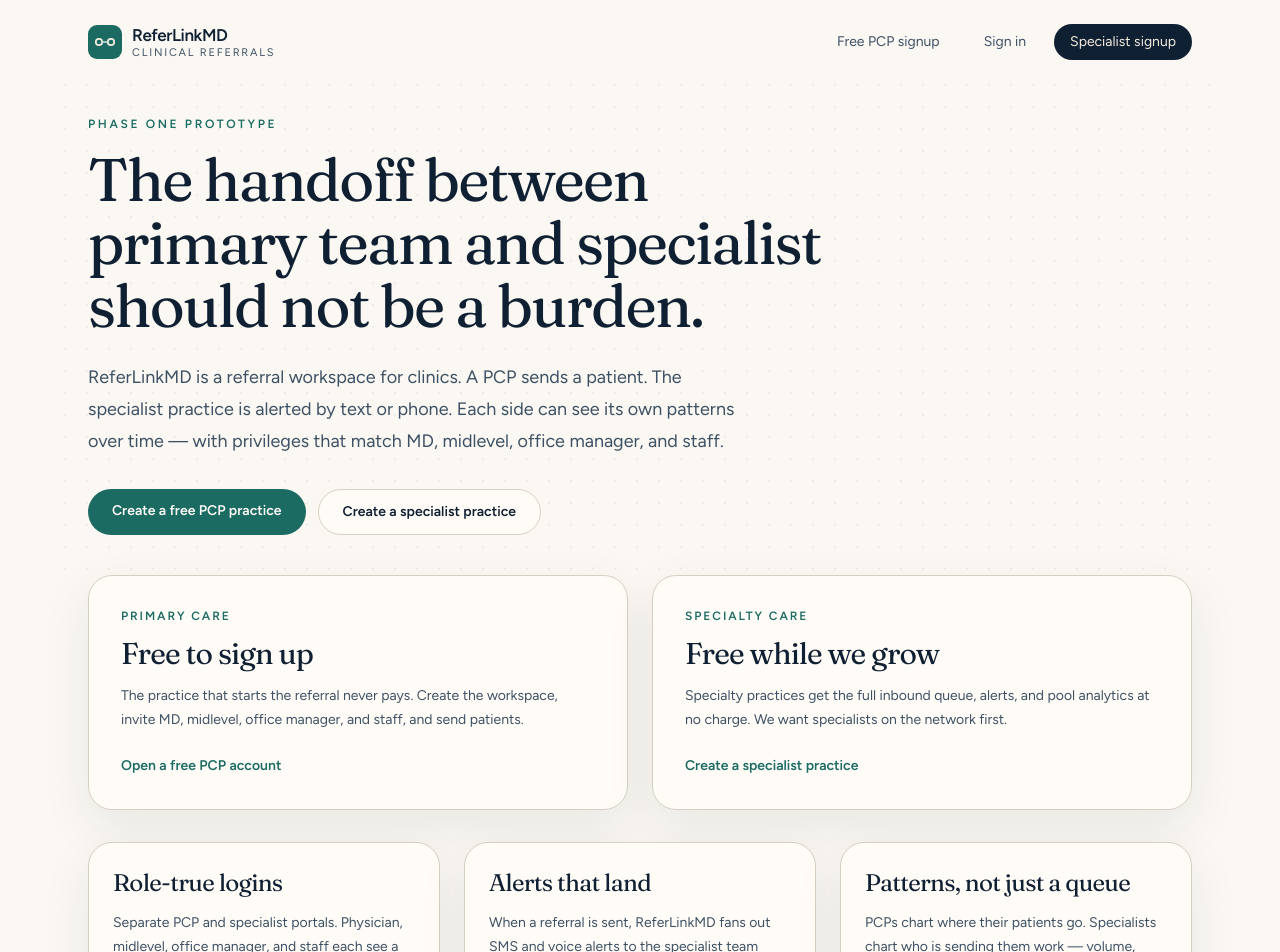
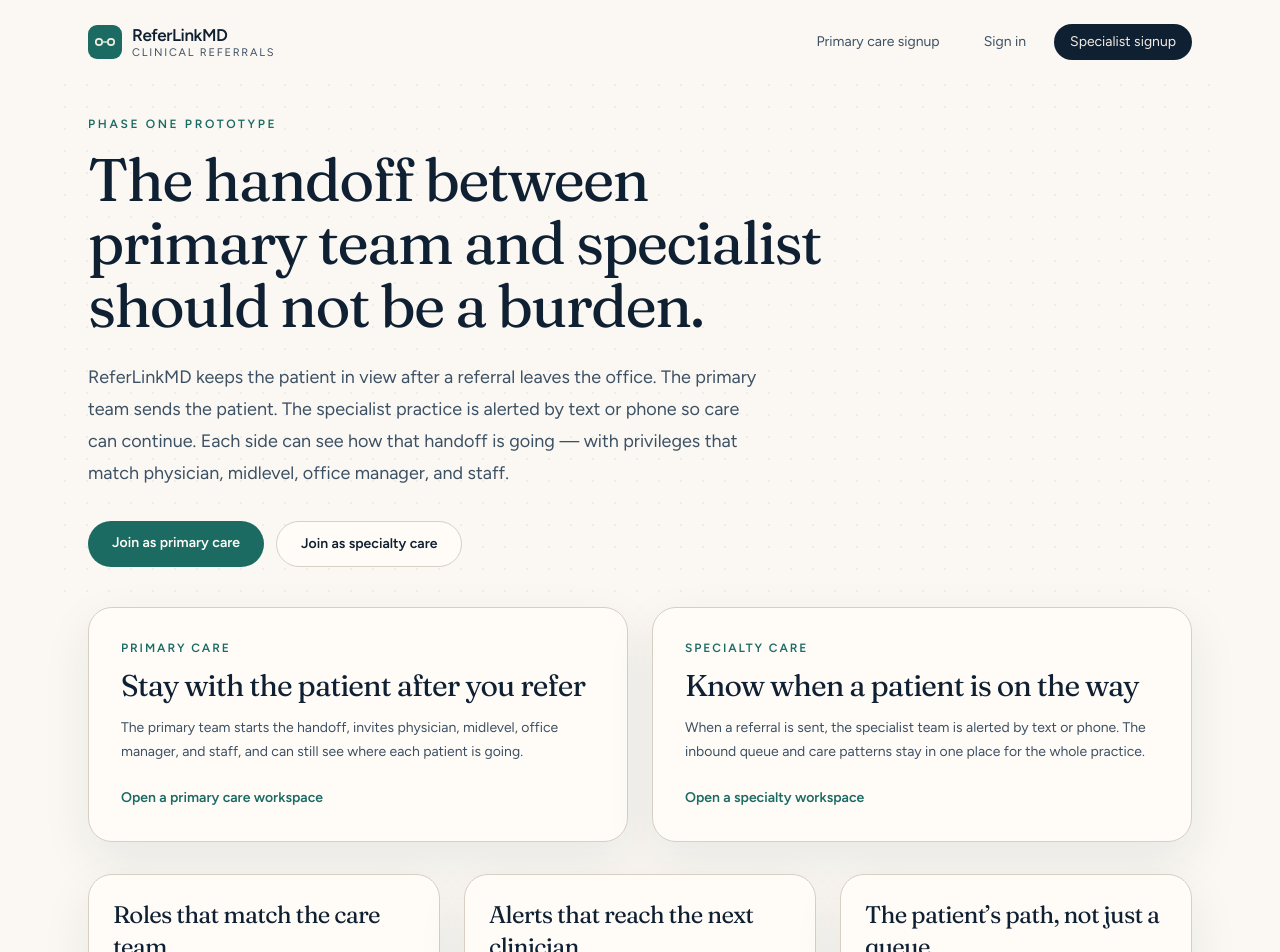
Before and after one commit to sanjaysangwan/referlinkMD, a Next.js app: page / in a window 1280 px wide. Shown: the top 952 px of the page. Built offline with nearby package versions, Linux system fonts and the light colour scheme.

Commit message:
Remove payment language from the landing page
Keep the preferred handoff headline and rewrite the rest of the public
homepage around the patient and the care team, with no free, trial,
or price copy.

Co-authored-by: sanjaysangwan <sanjaysangwan@users.noreply.github.com>

```diff
--- a/src/app/page.tsx
+++ b/src/app/page.tsx
@@ -1,23 +1,14 @@
 import Link from "next/link";
 import { Brand } from "@/components/brand";
-import {
-  SPECIALIST_MONTHLY_USD,
-  SPECIALIST_TRIAL_MONTHS,
-  specialistBillingEnabled,
-  specialistHeaderCta,
-  specialistSignupCta,
-} from "@/lib/billing";
 
 export default function HomePage() {
-  const billingOn = specialistBillingEnabled();
-
   return (
     <div className="min-h-screen bg-paper">
       <header className="mx-auto flex max-w-6xl items-center justify-between px-6 py-6">
         <Brand subtitle="Clinical referrals" />
         <div className="flex gap-3 text-sm">
           <Link className="rounded-full px-4 py-2 text-ink-soft hover:text-ink" href="/signup/pcp">
-            Free PCP signup
+            Primary care signup
           </Link>
           <Link className="rounded-full px-4 py-2 text-ink-soft hover:text-ink" href="/login/pcp">
             Sign in
@@ -26,7 +17,7 @@ export default function HomePage() {
             className="rounded-full bg-ink px-4 py-2 text-sand hover:bg-brand-deep"
             href="/signup/specialist"
           >
-            {specialistHeaderCta()}
+            Specialist signup
           </Link>
         </div>
       </header>
@@ -39,23 +30,24 @@ export default function HomePage() {
           The handoff between primary team and specialist should not be a burden.
         </h1>
         <p className="mt-6 max-w-2xl text-lg leading-8 text-ink-soft">
-          ReferLinkMD is a referral workspace for clinics. A PCP sends a patient.
-          The specialist practice is alerted by text or phone. Each side can
-          see its own patterns over time — with privileges that match MD,
-          midlevel, office manager, and staff.
+          ReferLinkMD keeps the patient in view after a referral leaves the office.
+          The primary team sends the patient. The specialist practice is alerted by
+          text or phone so care can continue. Each side can see how that handoff is
+          going — with privileges that match physician, midlevel, office manager,
+          and staff.
         </p>
         <div className="mt-8 flex flex-wrap gap-3">
           <Link
             href="/signup/pcp"
             className="rounded-full bg-brand px-6 py-3 text-sm font-semibold text-white hover:bg-brand-deep"
           >
-            Create a free PCP practice
+            Join as primary care
           </Link>
           <Link
             href="/signup/specialist"
             className="rounded-full border border-ink/15 bg-white px-6 py-3 text-sm font-semibold text-ink hover:border-ink/40"
           >
-            {specialistSignupCta()}
+            Join as specialty care
           </Link>
         </div>
       </section>
@@ -63,39 +55,24 @@ export default function HomePage() {
       <section className="mx-auto grid max-w-6xl gap-6 px-6 pb-8 md:grid-cols-2">
         <article className="rounded-3xl border border-line bg-white p-8 shadow-[var(--shadow)]">
           <p className="text-xs font-semibold uppercase tracking-[0.16em] text-brand">Primary care</p>
-          <h2 className="mt-3 text-3xl">Free to sign up</h2>
+          <h2 className="mt-3 text-3xl">Stay with the patient after you refer</h2>
           <p className="mt-3 text-sm leading-6 text-ink-soft">
-            The practice that starts the referral never pays. Create the workspace, invite MD,
-            midlevel, office manager, and staff, and send patients.
+            The primary team starts the handoff, invites physician, midlevel, office
+            manager, and staff, and can still see where each patient is going.
           </p>
           <Link href="/signup/pcp" className="mt-6 inline-block text-sm font-semibold text-brand">
-            Open a free PCP account
+            Open a primary care workspace
           </Link>
         </article>
         <article className="rounded-3xl border border-line bg-white p-8 shadow-[var(--shadow)]">
           <p className="text-xs font-semibold uppercase tracking-[0.16em] text-brand">Specialty care</p>
-          {billingOn ? (
-            <>
-              <h2 className="mt-3 text-3xl">
-                {SPECIALIST_TRIAL_MONTHS} months free, then ${SPECIALIST_MONTHLY_USD}/month
-              </h2>
-              <p className="mt-3 text-sm leading-6 text-ink-soft">
-                One price for the whole specialist practice after the trial — not per clinician.
-                Alerts, queue, and pool analytics stay on during the trial. When it ends, inbound
-                work pauses until the practice subscribes.
-              </p>
-            </>
-          ) : (
-            <>
-              <h2 className="mt-3 text-3xl">Free while we grow</h2>
-              <p className="mt-3 text-sm leading-6 text-ink-soft">
-                Specialty practices get the full inbound queue, alerts, and pool analytics at no
-                charge. We want specialists on the network first.
-              </p>
-            </>
-          )}
+          <h2 className="mt-3 text-3xl">Know when a patient is on the way</h2>
+          <p className="mt-3 text-sm leading-6 text-ink-soft">
+            When a referral is sent, the specialist team is alerted by text or phone.
+            The inbound queue and care patterns stay in one place for the whole practice.
+          </p>
           <Link href="/signup/specialist" className="mt-6 inline-block text-sm font-semibold text-brand">
-            {specialistSignupCta()}
+            Open a specialty workspace
           </Link>
         </article>
       </section>
@@ -103,16 +80,16 @@ export default function HomePage() {
       <section className="mx-auto grid max-w-6xl gap-6 px-6 pb-20 md:grid-cols-3">
         {[
           {
-            title: "Role-true logins",
-            body: "Separate PCP and specialist portals. Physician, midlevel, office manager, and staff each see a different slice of the work.",
+            title: "Roles that match the care team",
+            body: "Separate primary care and specialist portals. Physician, midlevel, office manager, and staff each see the slice of the patient’s handoff they are responsible for.",
           },
           {
-            title: "Alerts that land",
-            body: "When a referral is sent, ReferLinkMD fans out SMS and voice alerts to the specialist team according to each person’s preferences.",
+            title: "Alerts that reach the next clinician",
+            body: "When a patient is referred, ReferLinkMD sends text and phone alerts to the specialist team according to each person’s preferences, so care does not stall.",
           },
           {
-            title: "Patterns, not just a queue",
-            body: "PCPs chart where their patients go. Specialists chart who is sending them work — volume, urgency, and conversion over twelve months.",
+            title: "The patient’s path, not just a queue",
+            body: "Primary teams see where their patients go. Specialists see who is entrusting them with care — urgency and how the handoff continues over twelve months.",
           },
         ].map((card) => (
           <article key={card.title} className="rounded-3xl border border-line bg-white p-6 shadow-[var(--shadow)]">
```
